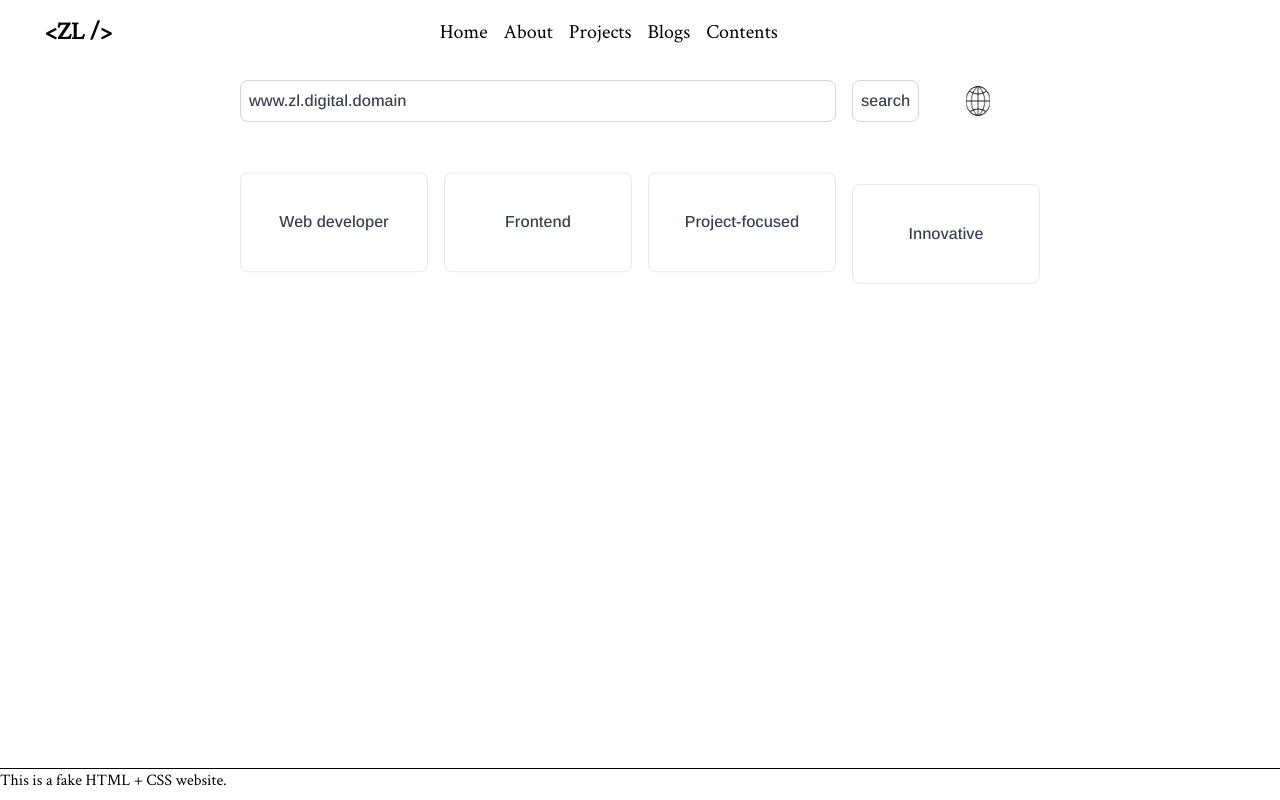
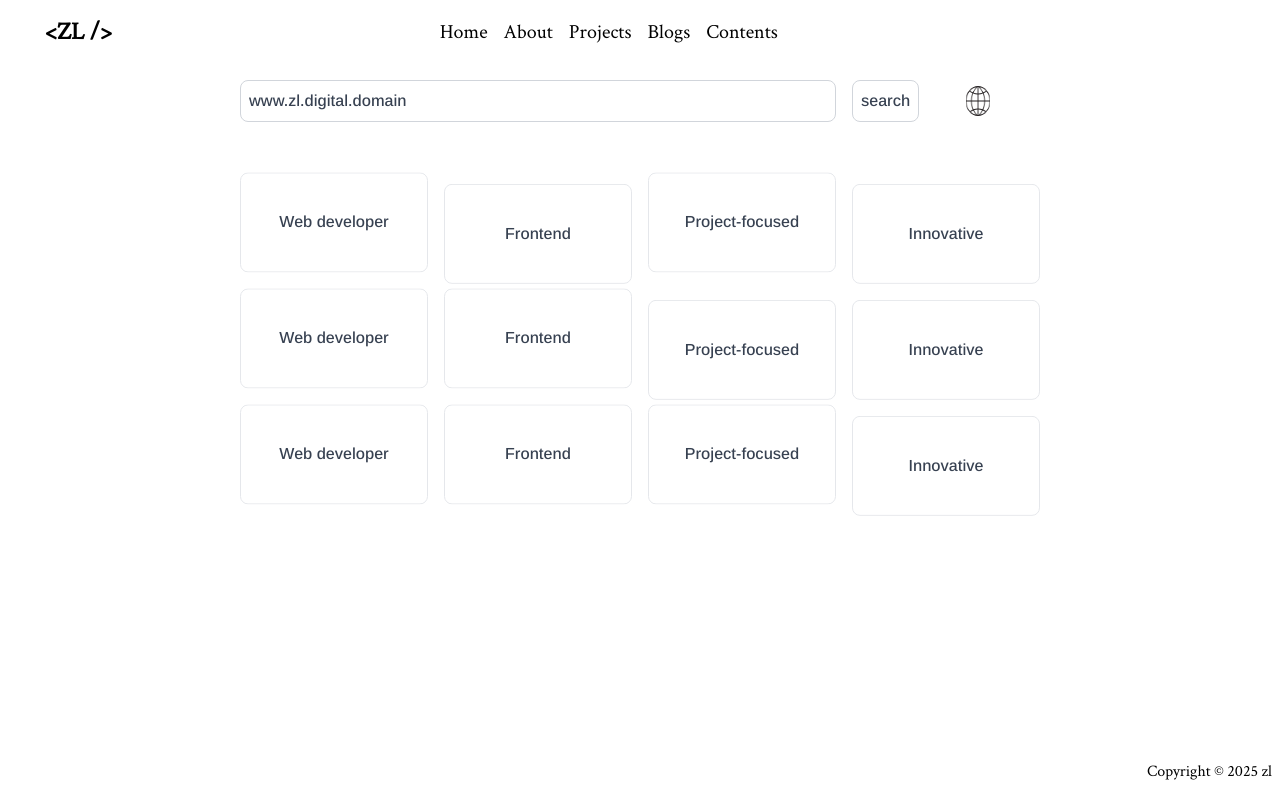
Before and after one commit to zlrkw11/zl-v2, a Next.js app: page / in a window 1280 px wide. Built offline with nearby package versions, Linux system fonts and the light colour scheme.

Commit message:
multipled

```diff
--- a/app/components/footer.tsx
+++ b/app/components/footer.tsx
@@ -1,10 +1,8 @@
 "use client";
 const Footer = () => {
   return (
-    <div>
-      <div className="border-t border-black w-full h-8">
-        This is a fake HTML + CSS website.{" "}
-      </div>
+    <div className="flex ml-auto m-2">
+      <div className=" w-full h-8 ">Copyright © 2025 zl</div>
     </div>
   );
 };
--- a/app/page.tsx
+++ b/app/page.tsx
@@ -69,6 +69,46 @@ export default function Home() {
           <p>Web developer</p>
         </div>
         <div
+          className={`${styles["move-up-down"]} col-span-2 w-200px justify-center h-[100px] flex items-center border border-gray-200 rounded-lg`}
+        >
+          <p>Frontend</p>
+        </div>
+        <div
+          className={`${styles["move-up-down2"]} col-span-2 w-200px h-[100px] justify-center flex items-center border border-gray-200 rounded-lg`}
+        >
+          <p>Project-focused</p>
+        </div>
+        <div
+          className={`${styles["move-up-down"]} col-span-2 w-200px h-[100px] justify-center flex items-center border border-gray-200 rounded-lg`}
+        >
+          <p>Innovative</p>
+        </div>
+        <div
+          className={`${styles["move-up-down2"]} col-span-2 w-200px justify-center h-[100px] flex items-center border border-gray-200 rounded-lg`}
+        >
+          <p>Web developer</p>
+        </div>
+        <div
+          className={`${styles["move-up-down2"]} col-span-2 w-200px justify-center h-[100px] flex items-center border border-gray-200 rounded-lg`}
+        >
+          <p>Frontend</p>
+        </div>
+        <div
+          className={`${styles["move-up-down"]} col-span-2 w-200px h-[100px] justify-center flex items-center border border-gray-200 rounded-lg`}
+        >
+          <p>Project-focused</p>
+        </div>
+        <div
+          className={`${styles["move-up-down"]} col-span-2 w-200px h-[100px] justify-center flex items-center border border-gray-200 rounded-lg`}
+        >
+          <p>Innovative</p>
+        </div>
+        <div
+          className={`${styles["move-up-down2"]} col-span-2 w-200px justify-center h-[100px] flex items-center border border-gray-200 rounded-lg`}
+        >
+          <p>Web developer</p>
+        </div>
+        <div
           className={`${styles["move-up-down2"]} col-span-2 w-200px justify-center h-[100px] flex items-center border border-gray-200 rounded-lg`}
         >
           <p>Frontend</p>
```
